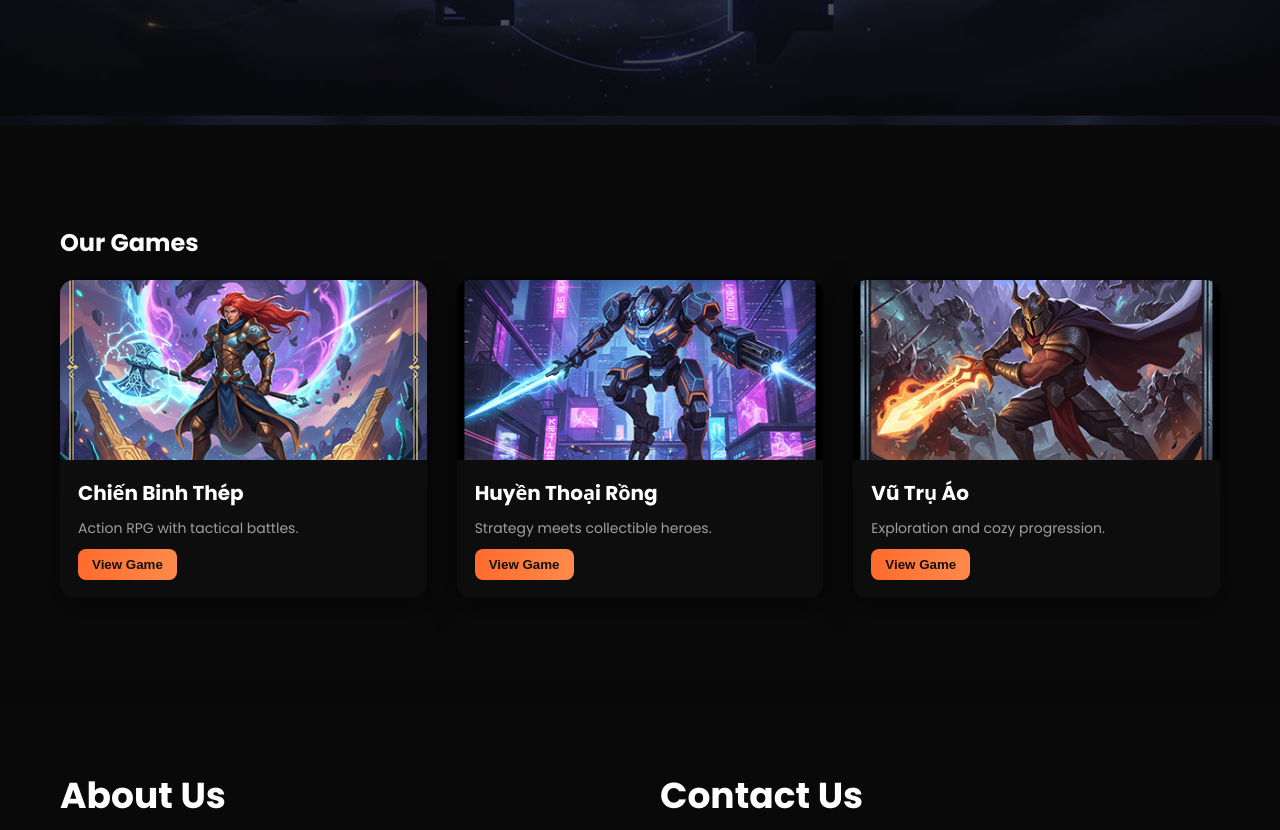
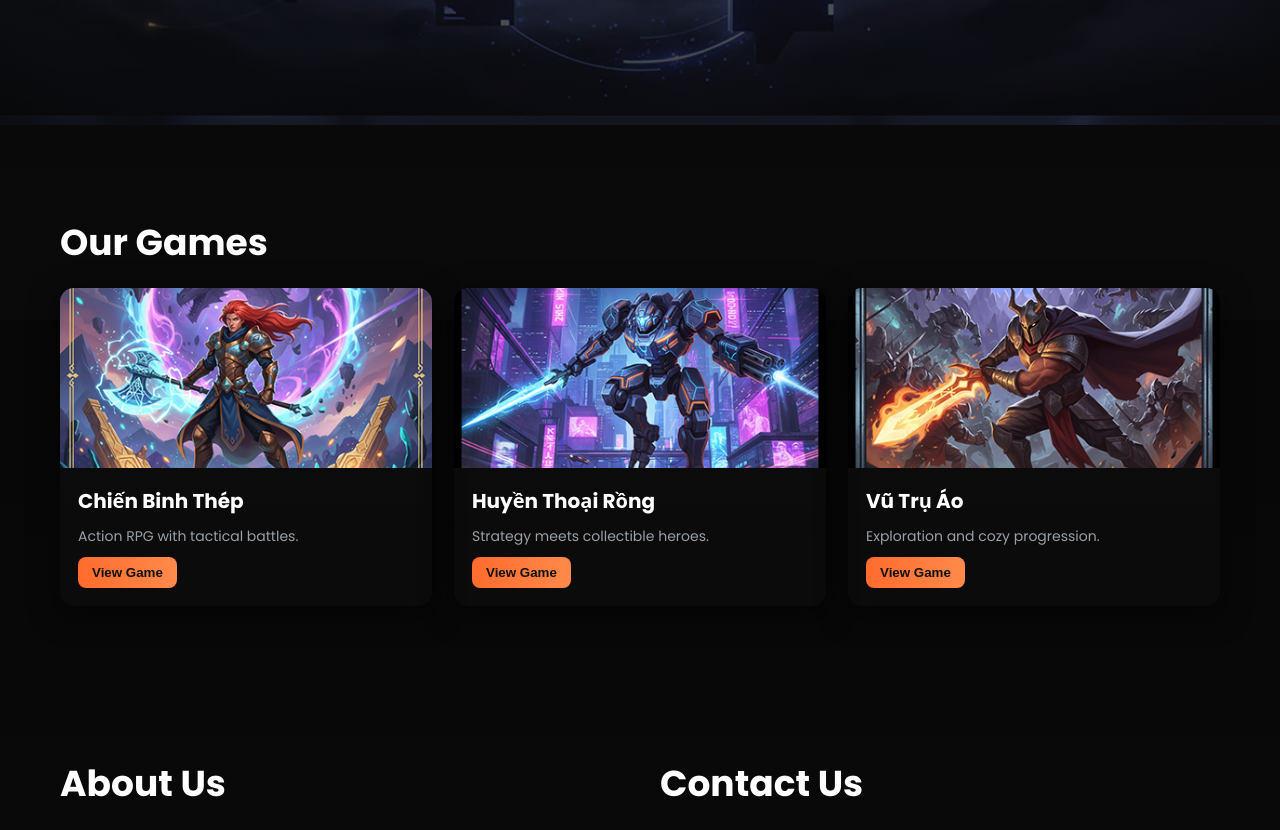
Before and after one commit to phamthang87/wolfactory, a Next.js app: page / in a window 1280 px wide. Shown: the part 480-1310 px from the top of the page. Built offline with nearby package versions, Linux system fonts and the light colour scheme.

Commit message:
Update GamesSection.module.css

```diff
--- a/styles/GamesSection.module.css
+++ b/styles/GamesSection.module.css
@@ -1,44 +1,4 @@
-.section {
-  padding: 80px 0;
-  background-color: #0a0a0a;
-}
-
-.grid {
-  display: grid;
-  /* Tự động chia cột: Máy tính 3 cột, Mobile 1 cột */
-  grid-template-columns: repeat(auto-fit, minmax(300px, 1fr));
-  gap: 30px;
-}
-
-.card {
-  background-color: #111;
-  border-radius: 10px;
-  overflow: hidden;
-  transition: transform 0.3s;
-}
-
-.card:hover {
-  transform: translateY(-5px); /* Hiệu ứng bay lên nhẹ khi di chuột */
-}
-
-.imageWrapper img {
-  width: 100%;
-  height: 200px;
-  object-fit: cover;
-  display: block;
-}
-
-.cardContent {
-  padding: 20px;
-}
-
-.cardContent h3 {
-  margin: 0 0 10px 0;
-  font-size: 20px;
-}
-
-.cardContent p {
-  color: #888;
-  font-size: 14px;
-  margin: 0;
-}
+/* styles/GamesSection.module.css */
+.section{ padding: 60px 0; background:linear-gradient(180deg, transparent, rgba(0,0,0,0.02)); }
+.title{ font-size:36px; margin-bottom:18px; }
+.grid{ display:grid; grid-template-columns: repeat(auto-fit, minmax(260px,1fr)); gap:22px; align-items:start; }
```
